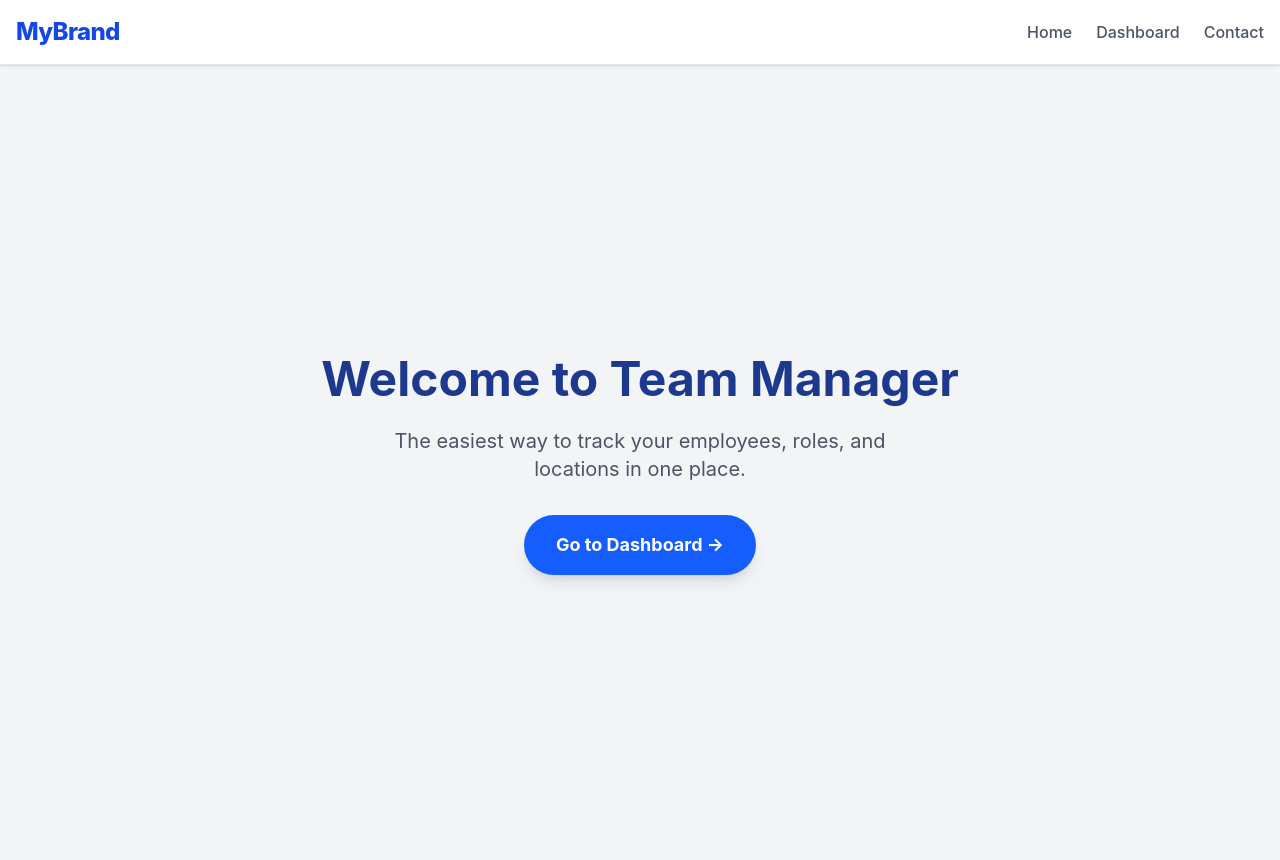
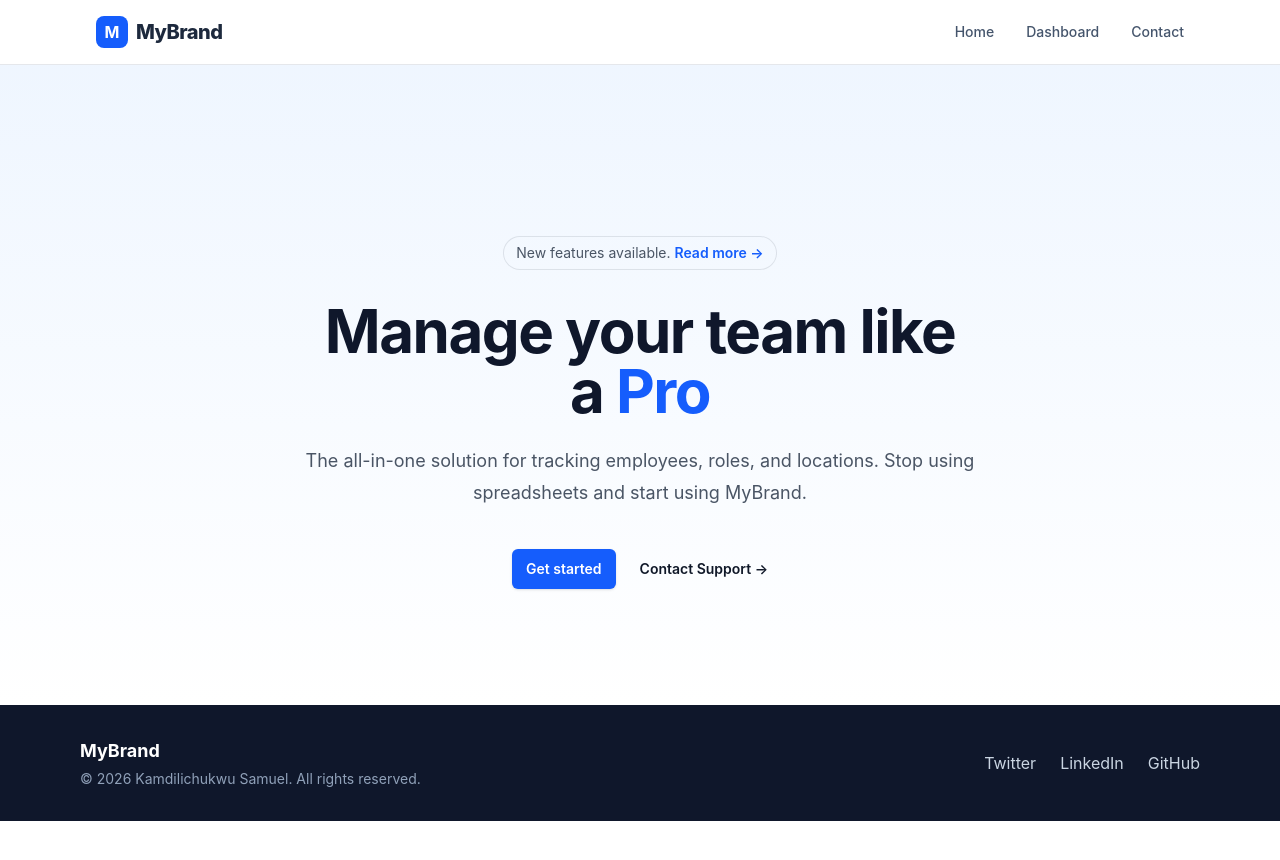
Before and after one commit to Samflash048/my-react-journey, a React (Vite) app: page / in a window 1280 px wide. Shown: the top 860 px of the page. After the commit the page ends 821 px from the top, so only its background shows below. Built offline with nearby package versions, Linux system fonts and the light colour scheme.

Commit message:
Added polished navbar, footer, and hero section

```diff
--- a/src/App.jsx
+++ b/src/App.jsx
@@ -5,25 +5,69 @@ import TeamDashboard from "./TeamDashboard";
 
 function App() {
   return (
-    <div className="font-sans text-gray-900">
-      {/* Navigation Bar */}
-      <nav className="bg-white border-b border-gray-200 p-4 flex justify-between items-center shadow-sm sticky top-0 z-10">
-        <Link to="/" className="text-2xl font-extrabold text-blue-700 tracking-tight">MyBrand</Link>
-        <div className="space-x-6 font-medium">
-          <Link to="/" className="text-gray-600 hover:text-blue-600 transition">Home</Link>
-          <Link to="/app" className="text-gray-600 hover:text-blue-600 transition">Dashboard</Link>
-          <Link to="/contact" className="text-gray-600 hover:text-blue-600 transition">Contact</Link>
+    <div className="font-sans text-gray-900 min-h-screen flex flex-col">
+      {/* 🌟 UPGRADED NAVBAR */}
+      <nav className="bg-white/80 backdrop-blur-md border-b border-gray-200 sticky top-0 z-50">
+        <div className="max-w-6xl mx-auto px-4 sm:px-6 lg:px-8">
+          <div className="flex justify-between items-center h-16">
+            {/* Logo Area */}
+            <Link to="/" className="flex items-center gap-2 group">
+              <div className="w-8 h-8 bg-blue-600 rounded-lg flex items-center justify-center text-white font-bold group-hover:rotate-12 transition-transform">
+                M
+              </div>
+              <span className="text-xl font-extrabold text-slate-800 tracking-tight">
+                MyBrand
+              </span>
+            </Link>
+
+            {/* Navigation Links */}
+            <div className="flex space-x-8">
+              <NavLink to="/">Home</NavLink>
+              <NavLink to="/app">Dashboard</NavLink>
+              <NavLink to="/contact">Contact</NavLink>
+            </div>
+          </div>
         </div>
       </nav>
 
-      {/* The Page Content Swaps Here */}
-      <Routes>
-        <Route path="/" element={<Home />} />
-        <Route path="/contact" element={<Contact />} />
-        <Route path="/app" element={<TeamDashboard />} />
-      </Routes>
+      {/* 📄 MAIN CONTENT AREA */}
+      <main className="flex-grow">
+        <Routes>
+          <Route path="/" element={<Home />} />
+          <Route path="/contact" element={<Contact />} />
+          <Route path="/app" element={<TeamDashboard />} />
+        </Routes>
+      </main>
+
+      {/* 🦶 NEW FOOTER */}
+      <footer className="bg-slate-900 text-slate-300 py-8">
+        <div className="max-w-6xl mx-auto px-4 flex flex-col md:flex-row justify-between items-center">
+          <div className="mb-4 md:mb-0">
+            <span className="font-bold text-white text-lg">MyBrand</span>
+            <p className="text-sm text-slate-400 mt-1">© 2026 Kamdilichukwu Samuel. All rights reserved.</p>
+          </div>
+          <div className="flex space-x-6">
+            <a href="#" className="hover:text-white transition">Twitter</a>
+            <a href="#" className="hover:text-white transition">LinkedIn</a>
+            <a href="#" className="hover:text-white transition">GitHub</a>
+          </div>
+        </div>
+      </footer>
     </div>
   );
 }
 
+// A small helper component to make links look cleaner
+function NavLink({ to, children }) {
+  return (
+    <Link
+      to={to}
+      className="text-sm font-medium text-slate-600 hover:text-blue-600 transition-colors relative group"
+    >
+      {children}
+      <span className="absolute -bottom-1 left-0 w-0 h-0.5 bg-blue-600 transition-all group-hover:w-full"></span>
+    </Link>
+  );
+}
+
 export default App;
--- a/src/pages/Home.jsx
+++ b/src/pages/Home.jsx
@@ -2,15 +2,38 @@ import { Link } from "react-router-dom";
 
 function Home() {
   return (
-    <div className="flex flex-col items-center justify-center min-h-screen bg-gray-100 text-center px-4">
-      <h1 className="text-5xl font-bold mb-6 text-blue-900">Welcome to Team Manager</h1>
-      <p className="text-xl text-gray-600 mb-8 max-w-lg">
-        The easiest way to track your employees, roles, and locations in one place.
-      </p>
-      <Link to="/app" className="bg-blue-600 text-white px-8 py-4 rounded-full text-lg font-bold hover:bg-blue-700 transition shadow-lg">
-        Go to Dashboard →
-      </Link>
+    <div className="relative isolate px-6 pt-14 lg:px-8 bg-gradient-to-b from-blue-50 to-white min-h-[80vh] flex items-center justify-center">
+      <div className="text-center max-w-2xl mx-auto">
+
+        {/* Badge */}
+        <div className="hidden sm:mb-8 sm:flex sm:justify-center">
+          <div className="relative rounded-full px-3 py-1 text-sm leading-6 text-gray-600 ring-1 ring-gray-900/10 hover:ring-gray-900/20">
+            New features available. <a href="#" className="font-semibold text-blue-600">Read more <span aria-hidden="true">&rarr;</span></a>
+          </div>
+        </div>
+
+        {/* Main Headline */}
+        <h1 className="text-4xl font-bold tracking-tight text-slate-900 sm:text-6xl">
+          Manage your team like a <span className="text-blue-600">Pro</span>
+        </h1>
+
+        <p className="mt-6 text-lg leading-8 text-gray-600">
+          The all-in-one solution for tracking employees, roles, and locations.
+          Stop using spreadsheets and start using MyBrand.
+        </p>
+
+        {/* Buttons */}
+        <div className="mt-10 flex items-center justify-center gap-x-6">
+          <Link to="/app" className="rounded-md bg-blue-600 px-3.5 py-2.5 text-sm font-semibold text-white shadow-sm hover:bg-blue-500 focus-visible:outline focus-visible:outline-2 focus-visible:outline-offset-2 focus-visible:outline-blue-600">
+            Get started
+          </Link>
+          <Link to="/contact" className="text-sm font-semibold leading-6 text-gray-900">
+            Contact Support <span aria-hidden="true">→</span>
+          </Link>
+        </div>
+      </div>
     </div>
   );
 }
+
 export default Home;
```
